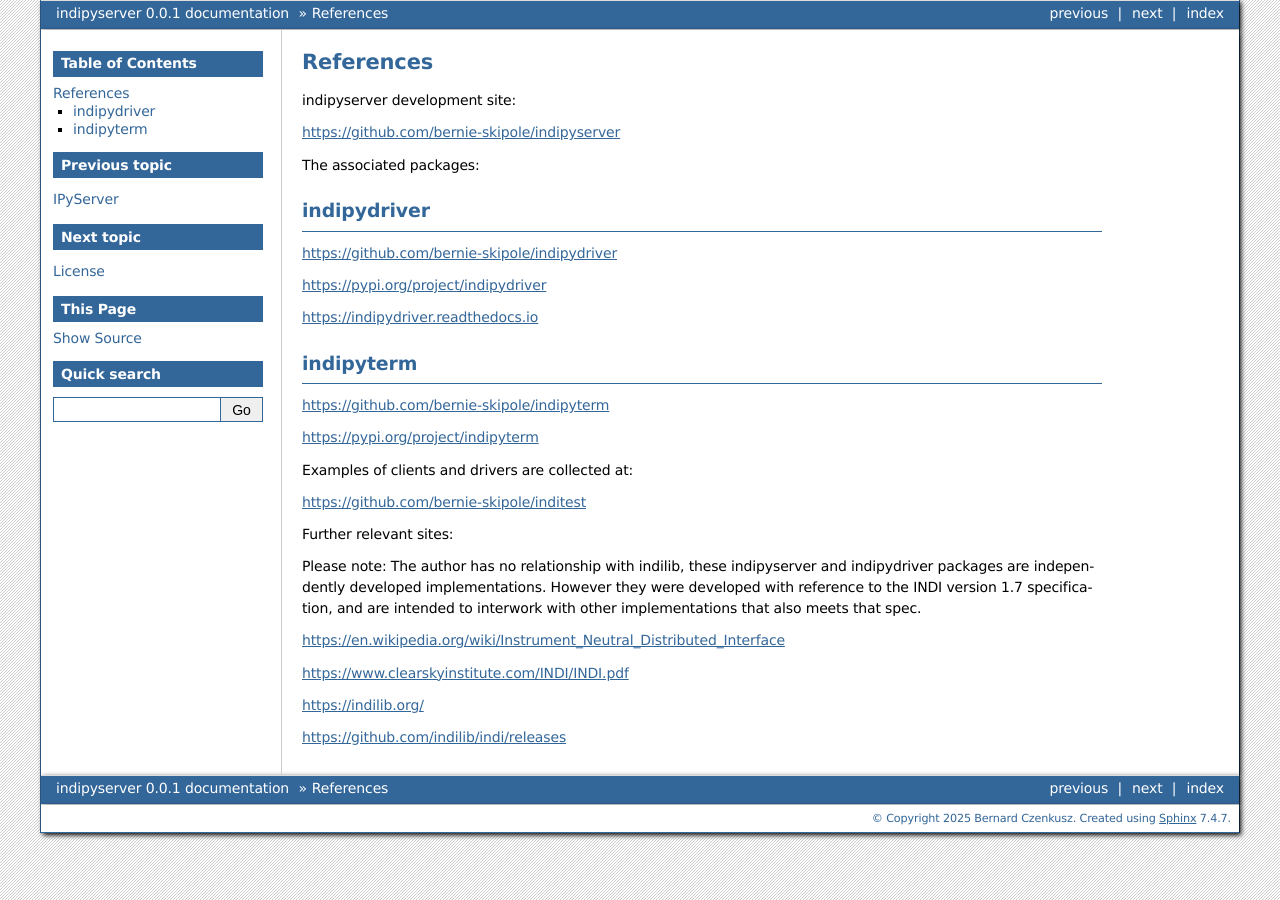
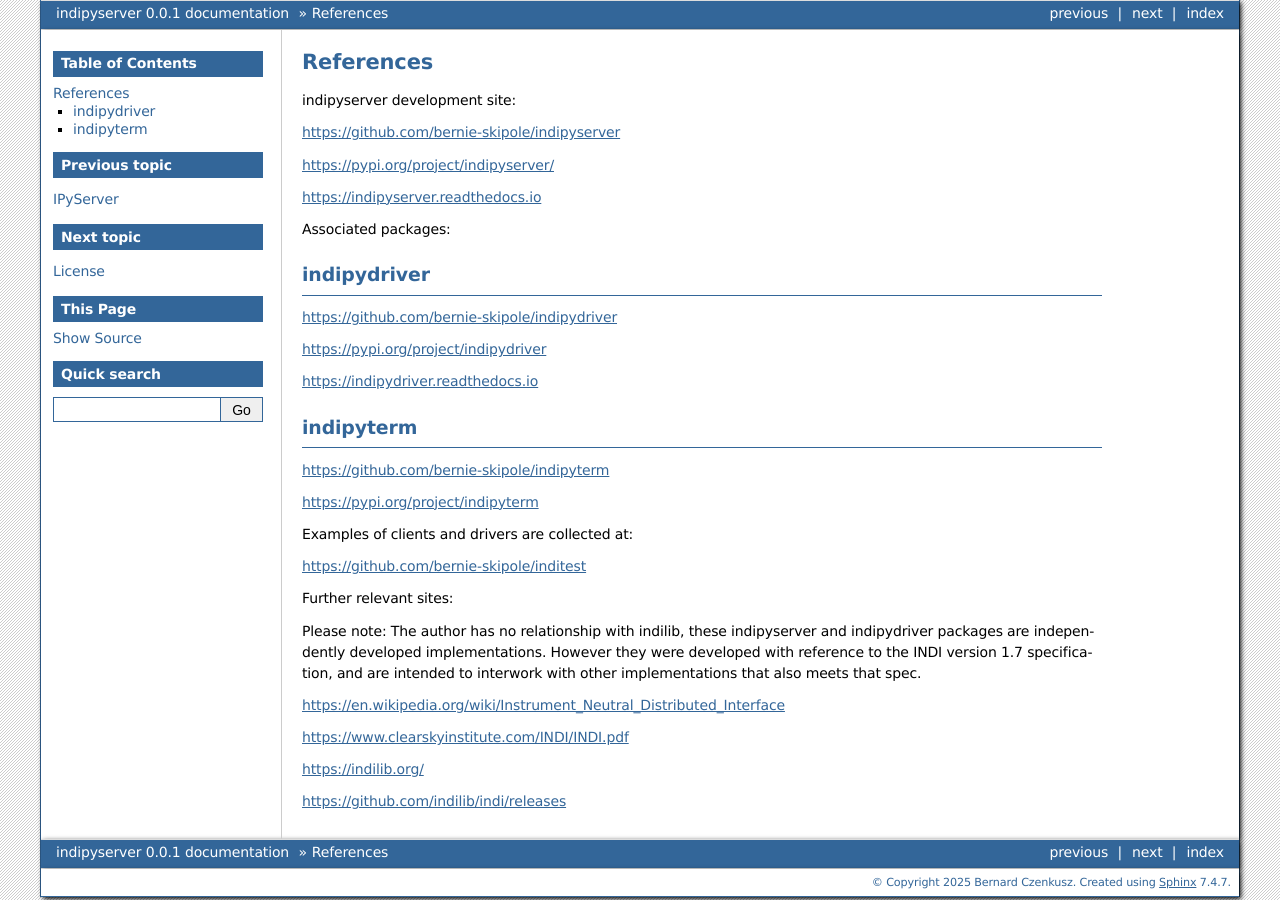
Before and after one commit to bernie-skipole/indipyserver, a Sphinx documentation site: the page built from docs/source/usage/references.rst, in a window 1280 px wide. Built offline with Sphinx 7.4.7, drawn with Linux system fonts in a browser that asks for light colours.

Commit message:
Updating docs

```diff
--- a/docs/source/usage/references.rst
+++ b/docs/source/usage/references.rst
@@ -7,7 +7,11 @@
 
 https://github.com/bernie-skipole/indipyserver
 
-The associated packages:
+https://pypi.org/project/indipyserver/
+
+https://indipyserver.readthedocs.io
+
+Associated packages:
 
 indipydriver
 ^^^^^^^^^^
```
